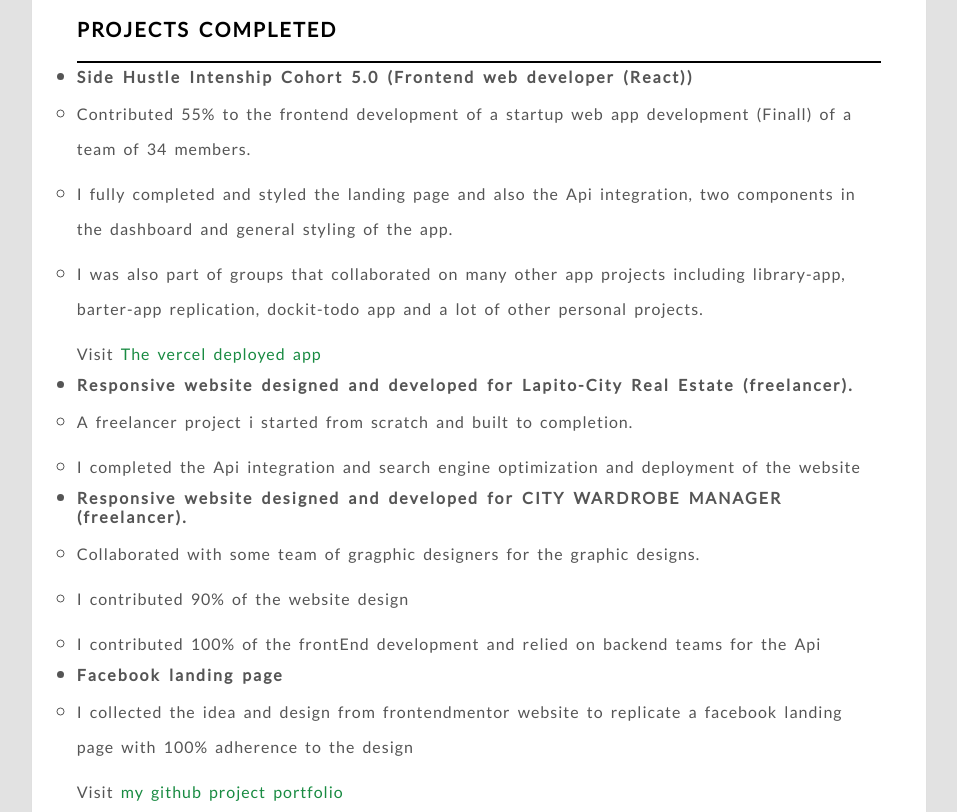
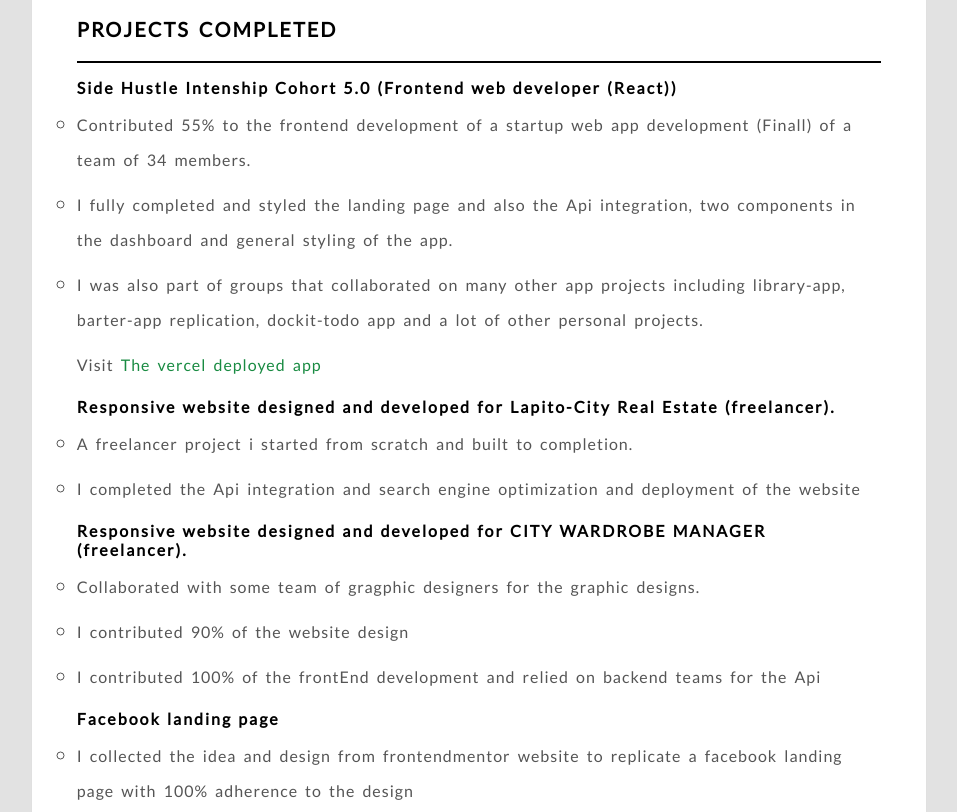
Before and after one commit to stanleyChinonso/myresume.github.io, a plain HTML site: page index.html in a window 1280 px wide. Shown: the part 1205-2017 px from the top of the page, without its empty margins (161-1118 px from the left). Drawn offline with Linux system fonts and the light colour scheme.

Commit message:
Add files via upload

```diff
--- a/resources/css/style.css
+++ b/resources/css/style.css
@@ -242,6 +242,23 @@ a:hover {
 }
 
 
+.projects-body li {
+	list-style: none;
+
+}
+
+.projects-body li h4 {
+	margin-top: 15px;
+	color: #000;
+	letter-spacing: 2px;
+	word-spacing: 1px;
+
+}
+
+.project-tail li {
+	list-style:circle
+}
+
 .work-head {
     display: -webkit-box;
     display: -ms-flexbox;
```
